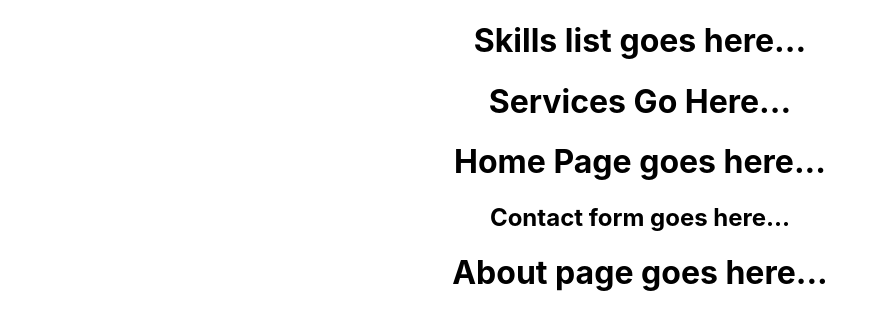
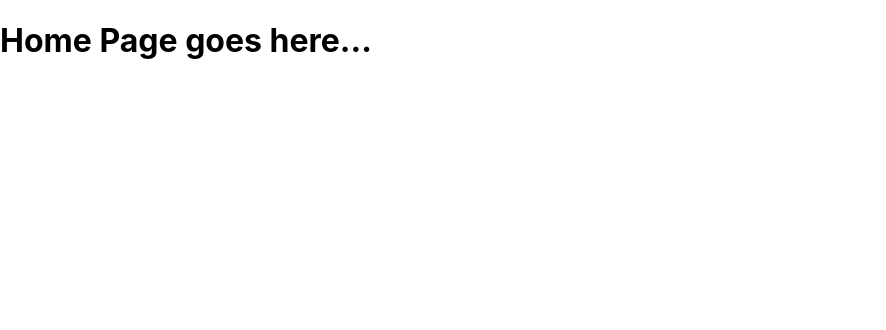
Before and after one commit to justingracie/Portfolio--1-, a React (Create React App) app: page / in a window 1280 px wide. Shown: the top 330 px of the page, without its empty margins (0-886 px from the left). Built offline with nearby package versions, Linux system fonts and the light colour scheme.

Commit message:
refactored components for with RRD

```diff
--- a/package.json
+++ b/package.json
@@ -8,6 +8,7 @@
     "@testing-library/user-event": "^13.5.0",
     "react": "^18.2.0",
     "react-dom": "^18.2.0",
+    "react-router-dom": "^6.3.0",
     "react-scripts": "5.0.1",
     "web-vitals": "^2.1.4"
   },
--- a/src/App.js
+++ b/src/App.js
@@ -1,19 +1,10 @@
-
-import { Skills } from './Components/Skills';
-import { Services } from './Components/Services';
-import { Home } from './Components/Home';
-import { Contact } from './Components/Contact';
-import { About } from './Components/About';
+import { Outlet } from 'react-router-dom';
 import './App.css';
 
 function App() {
   return (
     <div className="App">
-      < Skills />
-      < Services />
-      < Home />
-      < Contact />
-      < About />
+      < Outlet />
     </div>
   );
 }
--- a/src/index.js
+++ b/src/index.js
@@ -1,13 +1,27 @@
 import React from 'react';
 import ReactDOM from 'react-dom/client';
 import './index.css';
-import App from './App';
+import { BrowserRouter as Router } from 'react-router-dom';
+import { Routes, Route } from 'react-router-dom';
+import { About } from './Components/About';
+import { Home } from './Components/Home';
+import { Contact } from './Components/Contact';
+import { Skills } from './Components/Skills';
+import { Services } from './Components/Services';
 
 
 const root = ReactDOM.createRoot(document.getElementById('root'));
 root.render(
   <React.StrictMode>
-    <App />
+    <Router>
+      <Routes>
+        <Route path='/' element={< Home /> }/>
+        <Route path='/contact' element={< Contact /> }/>
+        <Route path='/skills' element={< Skills /> }/>
+        <Route path='/services' element={< Services /> }/>
+        <Route path='/about' element={< About />}/>
+      </Routes>
+    </Router>
   </React.StrictMode>
 );
 
```
Also changed, not shown: 1 other file (tests, documents, lock files or other folders).
